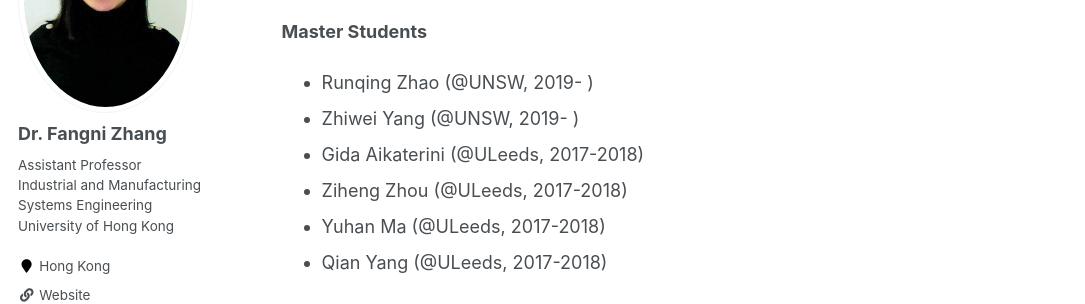
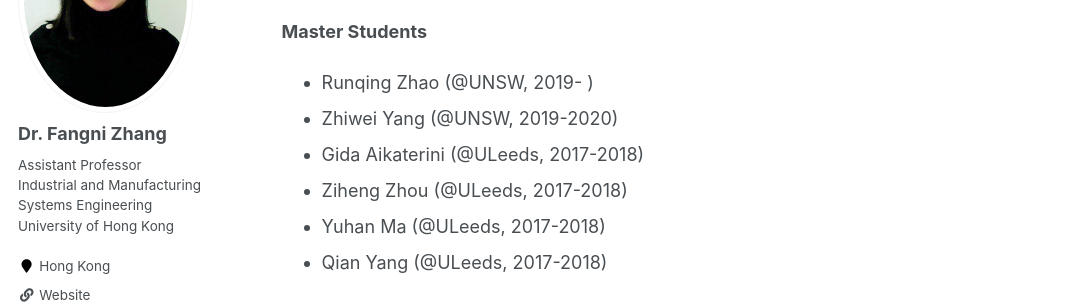
Before and after one commit to fangnizhang/fangnizhang.github.io, a Jekyll site: the page built from _pages/research.md, in a window 1280 px wide and 900 px high, scrolled down 1327 px. Shown: the part 152-456 px from the top of the window, without its empty margins (0-1085 px from the left). Built offline with Jekyll 4.4.1, drawn with Linux system fonts in a browser that asks for light colours.

Commit message:
Update research.md

```diff
--- a/_pages/research.md
+++ b/_pages/research.md
@@ -32,7 +32,7 @@
 
 **Master Students**
 * Runqing Zhao (@UNSW, 2019- )
-* Zhiwei Yang (@UNSW, 2019- )
+* Zhiwei Yang (@UNSW, 2019-2020)
 * Gida Aikaterini (@ULeeds, 2017-2018)
 * Ziheng Zhou (@ULeeds, 2017-2018)
 * Yuhan Ma (@ULeeds, 2017-2018)
```
